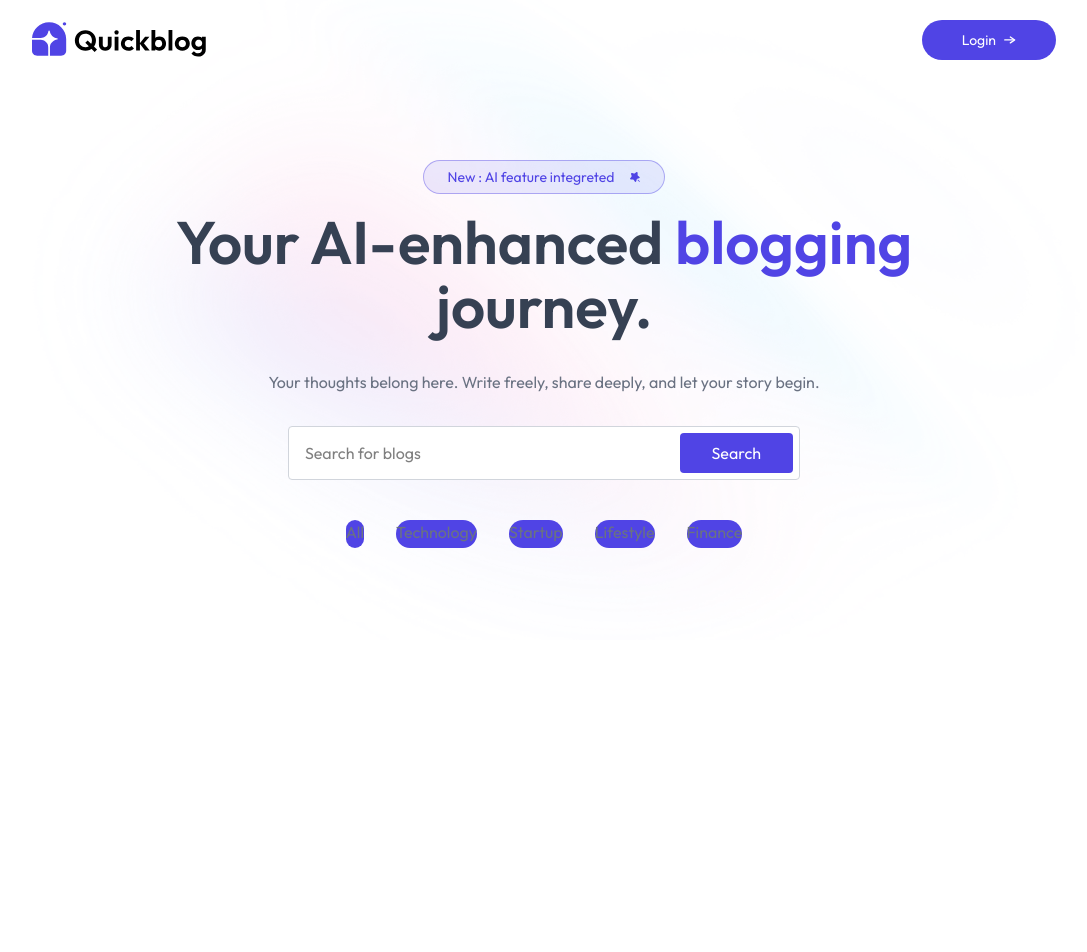
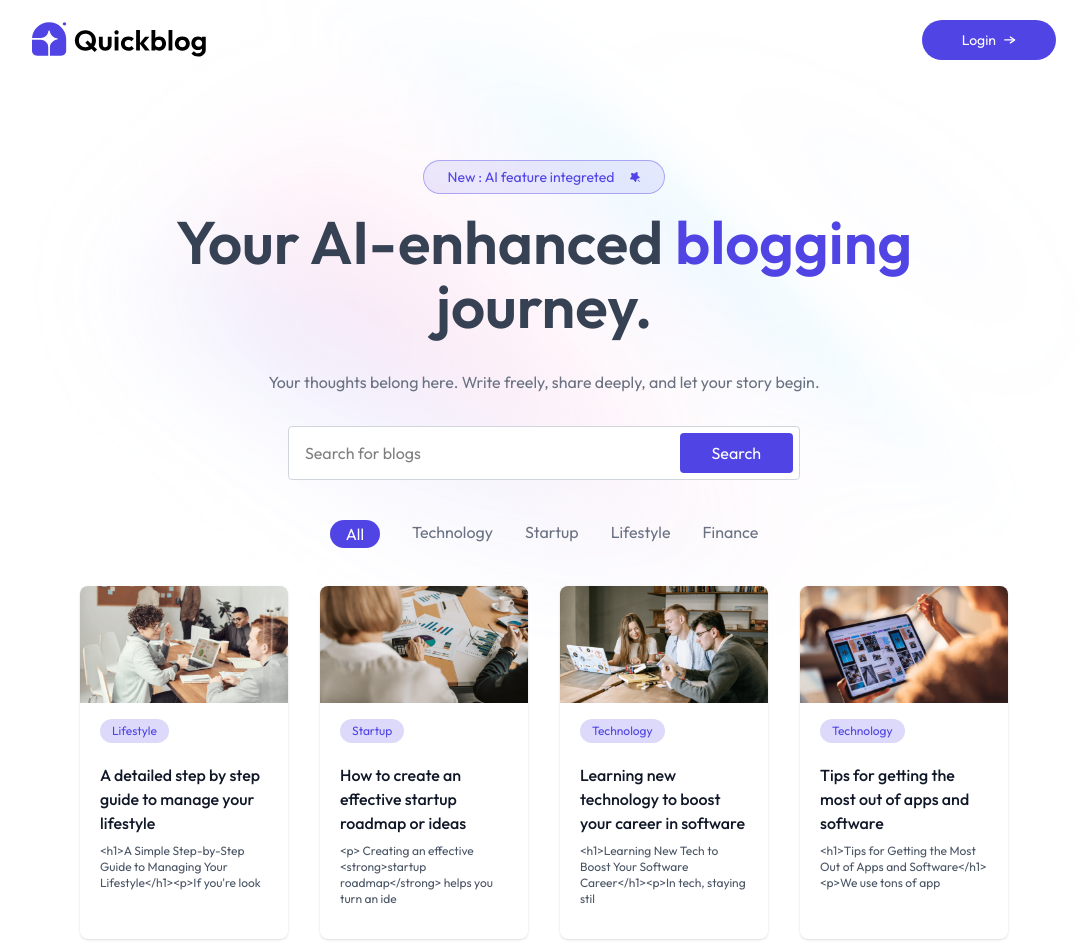
Before and after one commit to Aayush-235/BlogApp, a React (Vite) app in the folder client/: page / in a window 1280 px wide. Shown: the top 952 px of the page, without its empty margins (96-1183 px from the left). Before the commit the page ends 800 px from the top, so only its background shows below. Built offline with nearby package versions, Linux system fonts and the light colour scheme.

Commit message:
bloglist and blogcard add successfully!!

```diff
--- a/client/package.json
+++ b/client/package.json
@@ -11,6 +11,7 @@
   },
   "dependencies": {
     "@tailwindcss/vite": "^4.1.11",
+    "motion": "^12.23.3",
     "react": "^19.1.0",
     "react-dom": "^19.1.0",
     "react-router-dom": "^7.6.3",
--- /dev/null
+++ b/client/src/components/Blogcard.jsx
@@ -0,0 +1,21 @@
+import React from 'react'
+import {useNavigate} from 'react-router-dom'
+
+const Blogcard = ({blog}) => {
+    const { title, description, image, category, _id } = blog;
+    const navigate = useNavigate()
+
+  return (
+    <div onClick={()=>navigate(`/blog/${_id}`)}
+    className='w-full rounded-lg overflow-hidden shadow hover:scale-102 hover:shadow-primary/25 duration-300 cursor-pointer'>
+       <img src={image} className="aspect-video"alt="" />
+       <span className='ml-5 mt-4 px-3 py-1 inline-block bg-primary/20 rounded-full text-primary text-xs'>{category}</span>
+       <div className='p-5'>
+        <h5 className='mb-2 font-medium text-gray-900'>{title}</h5>
+        <p className='mb-3 text-xs text-gray-600'>{description.slice(0, 80)}</p>
+       </div>
+    </div>
+  )
+}
+
+export default Blogcard
--- a/client/src/components/Bloglist.jsx
+++ b/client/src/components/Bloglist.jsx
@@ -1,23 +1,43 @@
-import React from 'react'
-import { blogCategories } from '../assets/assets'
+import React, { useState } from 'react'
+import { blog_data, blogCategories } from '../assets/assets'
+import { motion } from "motion/react"
+import Blogcard from './Blogcard'
 
 const Bloglist = () => {
+
+    const [menu, setMenu] = useState('All')
     return (
         <div>
             <div className='flex justify-center gap-4 sm:gap-8 my-10 relative'>
                 {blogCategories.map((item) => (
                     <div key={item} className='relative'>
-                        <button className='cursor-pointer text-gray-500 '>
+                        <button onClick={() => setMenu(item)} className={`cursor-pointer text-gray-500 ${menu === item && 'text-white px-4 pt-0.5'} }`}>
                             {item}
-                            <div className='absolute left-0 right-0 top-0 h-7 -z-1 bg-primary rounded-full'>
-                            </div>
+                            {menu === item &&
+                                <motion.div layoutId='underline'
+                                    transition={
+                                        {
+                                            type:'spring',
+                                            stiffness: 500,
+                                            damping: 30
+                                        }
+                                    }
+                                    className='absolute left-0 right-0 top-0 h-7 -z-1 bg-primary rounded-full'>
+                                </motion.div>
+                            }
                         </button>
                     </div>
                 ))}
             </div>
 
-            <div>
-                {/* blogcards */}
+            <div className='grid grid-cols-1 sm:grid-cols-2 md:grid-cols-3 xl:grid-cols-4 gap-8 mb-24 mx-8 px-4 sm:mx-16 xl:mx-40'>
+                {blog_data.filter(
+                    (blog)=>
+                        (menu === "All" ? true : blog.category === menu))
+                    .map((blog)=>(
+                        <Blogcard key={blog._id} blog={blog} />
+                    ))
+                }
             </div>
         </div >
     )
```
Also changed, not shown: 1 other file (tests, documents, lock files or other folders).
